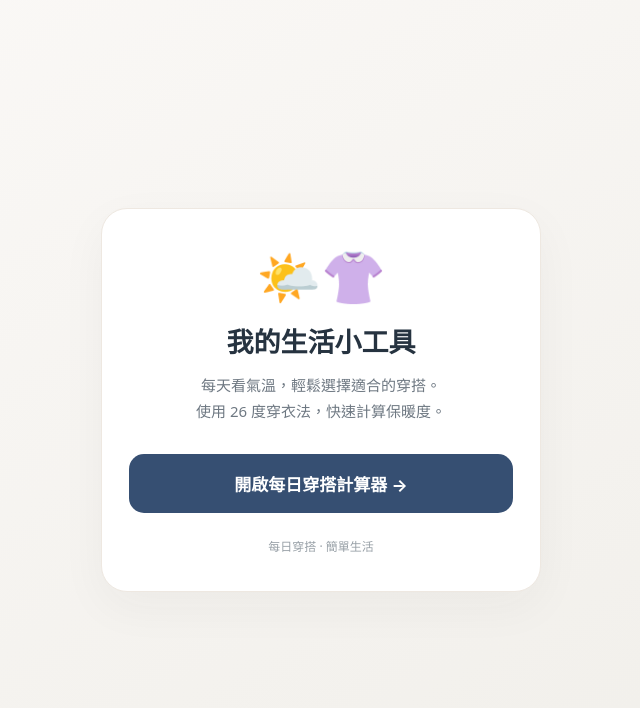
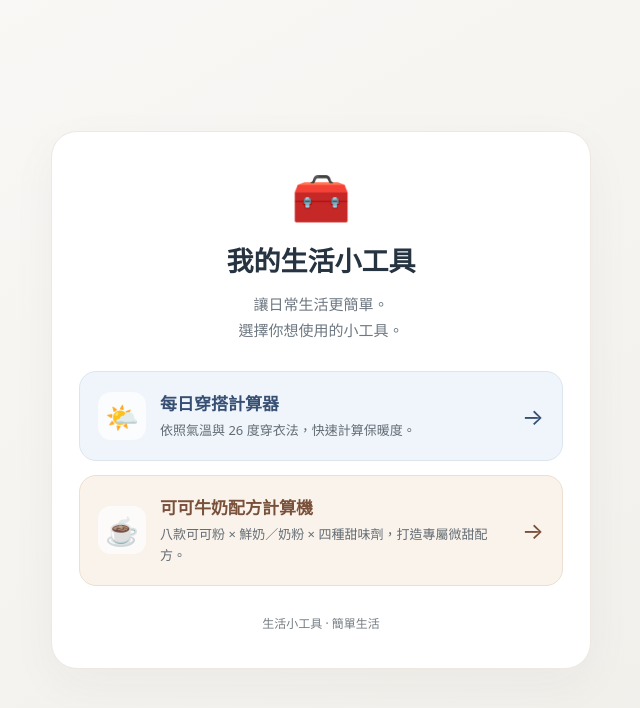
Before and after one commit to didicat228/something, a plain HTML site: page index.html in a window 1280 px wide. Shown: the whole page, without its empty margins (319-959 px from the left). Drawn offline with Linux system fonts and the light colour scheme.

Commit message:
Add files via upload

```diff
--- a/index.html
+++ b/index.html
@@ -8,23 +8,44 @@
   <style>
     *{box-sizing:border-box}
     body{margin:0;min-height:100vh;display:grid;place-items:center;padding:24px;background:linear-gradient(150deg,#fbf9f7,#f0eee9);font-family:system-ui,-apple-system,"Noto Sans TC",sans-serif;color:#263340}
-    main{width:min(100%,440px);background:#fff;border:1px solid #eee8e1;border-radius:26px;padding:36px 27px;box-shadow:0 15px 48px #3333330b;text-align:center}
-    .icon{font-size:52px;line-height:1.2;margin-bottom:14px}
+    main{width:min(100%,540px);background:#fff;border:1px solid #eee8e1;border-radius:26px;padding:36px 27px;box-shadow:0 15px 48px #3333330b;text-align:center}
+    .icon{font-size:48px;line-height:1.2;margin-bottom:14px}
     h1{font-size:27px;margin:0 0 12px}
-    p{color:#6e7882;font-size:15px;line-height:1.75;margin:0 0 30px}
-    a{display:block;background:#364f72;color:white;text-decoration:none;font-size:17px;font-weight:700;padding:17px 18px;border-radius:15px;transition:background .2s,transform .2s}
-    a:hover{background:#273e5d;transform:translateY(-2px)}
-    a:focus-visible{outline:3px solid #f2b95b;outline-offset:3px}
-    small{display:block;margin-top:24px;color:#98a0a7;font-size:12px}
+    .intro{color:#6e7882;font-size:15px;line-height:1.75;margin:0 0 28px}
+    .tools{display:grid;gap:14px;text-align:left}
+    .tool{display:flex;align-items:center;gap:14px;padding:18px;border-radius:17px;text-decoration:none;color:inherit;border:1px solid var(--edge);background:var(--bg);transition:transform .2s,box-shadow .2s}
+    .tool:hover{transform:translateY(-2px);box-shadow:0 7px 20px #33333310}
+    .tool:focus-visible{outline:3px solid #f2b95b;outline-offset:3px}
+    .weather{--bg:#f0f5fb;--edge:#dce6f1;--accent:#364f72}
+    .cocoa{--bg:#faf3eb;--edge:#eddfd1;--accent:#79503a}
+    .tool-icon{display:grid;place-items:center;flex:0 0 48px;height:48px;border-radius:13px;background:#ffffffb0;font-size:27px}
+    .info{flex:1;min-width:0}
+    h2{font-size:17px;color:var(--accent);margin:0 0 5px}
+    .desc{font-size:13px;line-height:1.65;color:#626b73;margin:0}
+    .arrow{color:var(--accent);font-size:23px;flex-shrink:0}
+    footer{margin-top:28px;color:#757d84;font-size:12px}
+    @media(max-width:360px){body{padding:12px}main{padding:27px 16px}.tool{padding:13px;gap:10px}.tool-icon{flex-basis:40px;height:40px}}
+    @media(prefers-reduced-motion:reduce){.tool{transition:none}.tool:hover{transform:none}}
   </style>
 </head>
 <body>
   <main>
-    <div class="icon" aria-hidden="true">🌤️👚</div>
+    <div class="icon" aria-hidden="true">🧰</div>
     <h1>我的生活小工具</h1>
-    <p>每天看氣溫，輕鬆選擇適合的穿搭。<br>使用 26 度穿衣法，快速計算保暖度。</p>
-    <a href="./每日穿搭計算器.html">開啟每日穿搭計算器 →</a>
-    <small>每日穿搭 · 簡單生活</small>
+    <p class="intro">讓日常生活更簡單。<br>選擇你想使用的小工具。</p>
+    <nav class="tools" aria-label="生活小工具">
+      <a class="tool weather" href="./每日穿搭計算器.html">
+        <span class="tool-icon" aria-hidden="true">🌤️</span>
+        <div class="info"><h2>每日穿搭計算器</h2><p class="desc">依照氣溫與 26 度穿衣法，快速計算保暖度。</p></div>
+        <span class="arrow" aria-hidden="true">→</span>
+      </a>
+      <a class="tool cocoa" href="./cocoa.html">
+        <span class="tool-icon" aria-hidden="true">☕</span>
+        <div class="info"><h2>可可牛奶配方計算機</h2><p class="desc">八款可可粉 × 鮮奶／奶粉 × 四種甜味劑，打造專屬微甜配方。</p></div>
+        <span class="arrow" aria-hidden="true">→</span>
+      </a>
+    </nav>
+    <footer>生活小工具 · 簡單生活</footer>
   </main>
 </body>
 </html>
```
